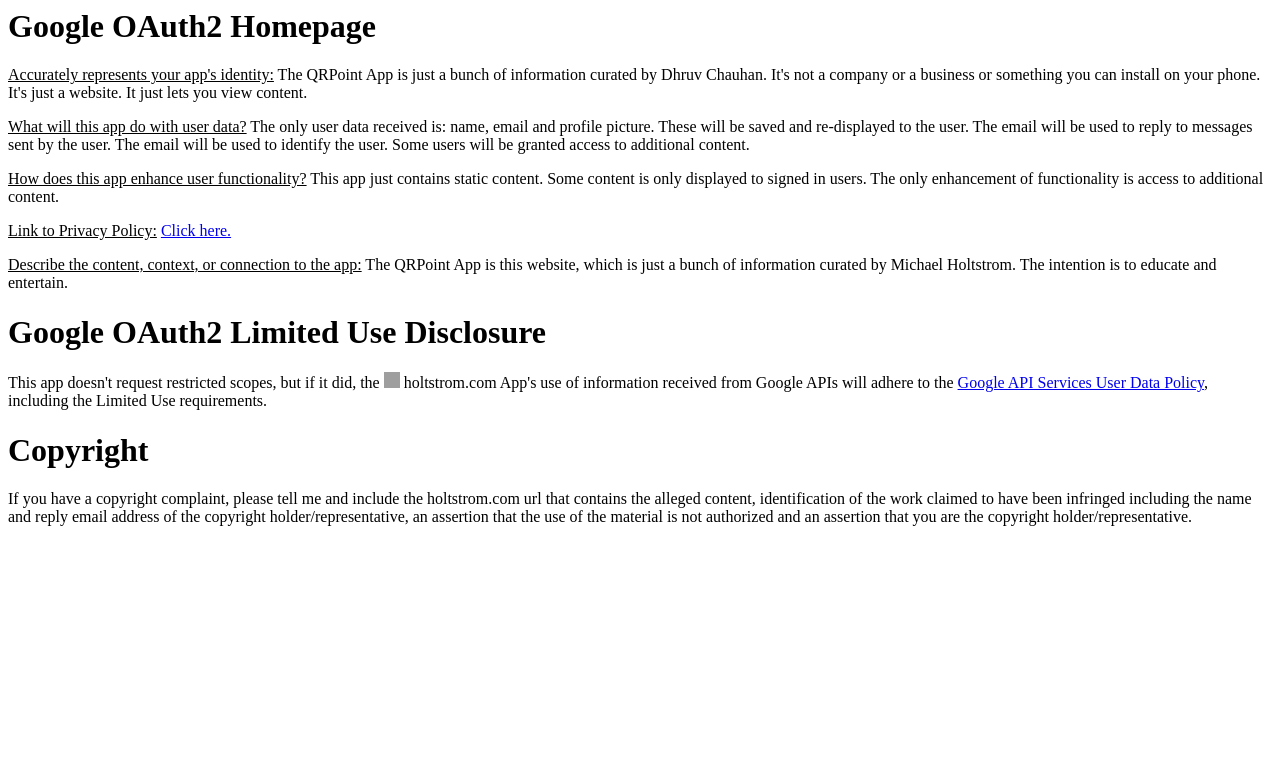
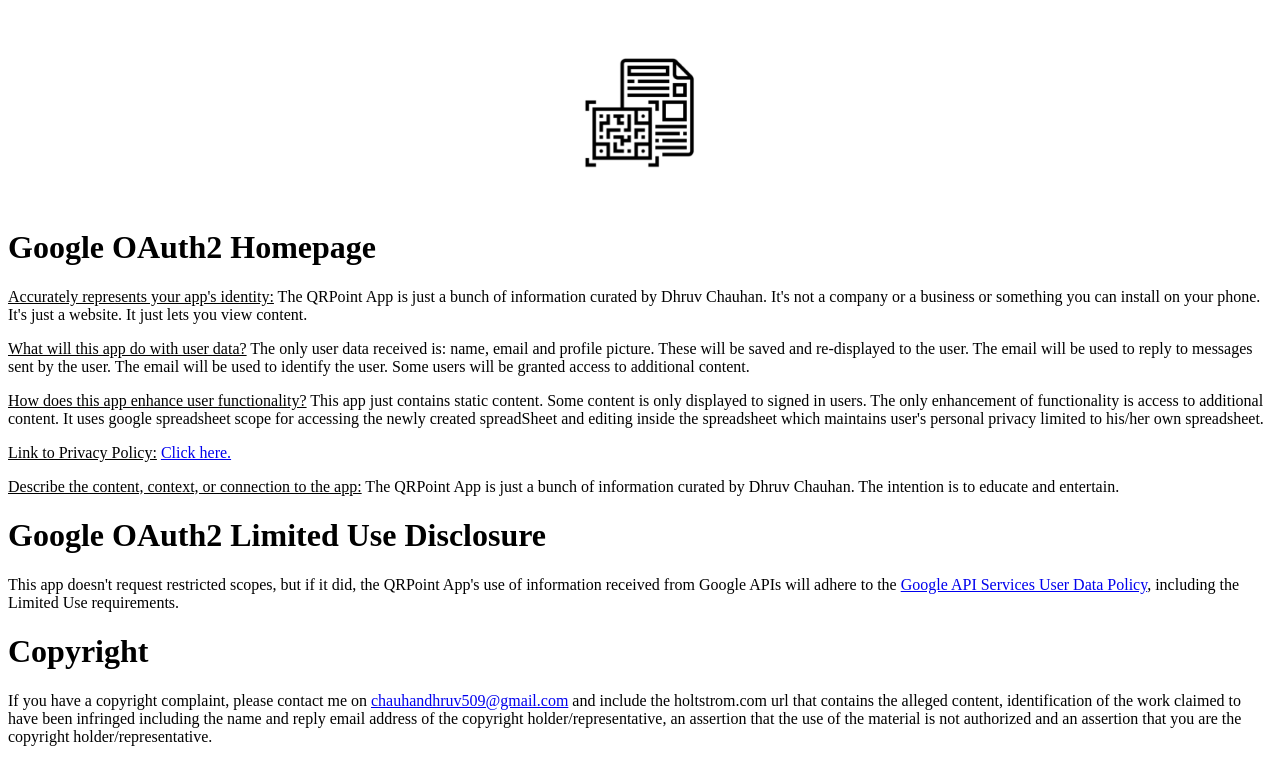
Before and after one commit to DhruvChauhan1306/QRPointAbout, a plain HTML site: page index.html in a window 1280 px wide. Drawn offline with Linux system fonts and the light colour scheme; grey boxes are pictures that could not be loaded.

Commit message:
Modified Basic Information & Added Logo

```diff
--- a/index.html
+++ b/index.html
@@ -1,40 +1,80 @@
+<html>
+<title>
+    QRPoint Homepage
+</title>
+
+<body>
+    <center>
+        <img src="ic_launcher-playstore.png" width="200" height="200" alt="QRPOint Logo"
+            style="align-items: center;justify-content: center;text-align: center;">
+    </center>
+
+    <div>
         <a name="homepage"></a>
         <h1>Google OAuth2 Homepage</h1>
         <p>
- <u>Accurately represents your app's identity:</u> The QRPoint App is just a bunch of information curated by Dhruv Chauhan.
- It's not a company or a business or something you can install on your phone. It's just a website. It just lets you view content.
+            <u>Accurately represents your app's identity:</u> The QRPoint App is just a bunch of information curated by
+            Dhruv
+            Chauhan.
+            It's not a company or a business or something you can install on your phone. It's just a website. It just
+            lets
+            you
+            view content.
         </p>
         <p>
- <u>What will this app do with user data?</u> The only user data received is: name, email and profile picture. These will be saved and re-displayed to the user.
- The email will be used to reply to messages sent by the user. The email will be used to identify the user. Some users will be granted access to additional content.
+            <u>What will this app do with user data?</u> The only user data received is: name, email and profile
+            picture.
+            These
+            will be saved and re-displayed to the user.
+            The email will be used to reply to messages sent by the user. The email will be used to identify the user.
+            Some
+            users will be granted access to additional content.
         </p>
         <p>
- <u>How does this app enhance user functionality?</u> This app just contains static content. Some content is only displayed to signed in users. The only enhancement of
- functionality is access to additional content.
+            <u>How does this app enhance user functionality?</u> This app just contains static content. Some content is
+            only
+            displayed to signed in users. The only enhancement of
+            functionality is access to additional content. It uses google spreadsheet scope for accessing the newly
+            created
+            spreadSheet and editing inside the spreadsheet which maintains user's personal privacy limited to his/her
+            own
+            spreadsheet.
         </p>
         <p>
- <u>Link to Privacy Policy:</u> <a href="https://doc-hosting.flycricket.io/qrpoint-privacy-policy/bed1151d-6178-47ae-9b1a-1a9940758a22/privacy">Click here.</a>
+            <u>Link to Privacy Policy:</u> <a
+                href="https://doc-hosting.flycricket.io/qrpoint-privacy-policy/bed1151d-6178-47ae-9b1a-1a9940758a22/privacy">Click
+                here.</a>
         </p>
         <p>
- <u>Describe the content, context, or connection to the app:</u> The QRPoint App
- is this website, which is just a bunch of information curated by Michael Holtstrom. The intention is to educate and entertain.
+            <u>Describe the content, context, or connection to the app:</u> The QRPoint App is just a bunch of
+            information
+            curated by Dhruv Chauhan. The intention is to educate and
+            entertain.
         </p>
 
         <a name="limitedUse"></a>
         <h1>Google OAuth2 Limited Use Disclosure</h1>
         <p>
- This app doesn't request restricted scopes, but if it did, the <img style="width: 16px; height: 16px;" src="https://holtstrom.com/michael/_framework/_files.7/icon.png"> holtstrom.com App's
- use of information received from Google APIs will adhere to the <a href="https://developers.google.com/terms/api-services-user-data-policy#additional_requirements_for_specific_api_scopes">Google API Services User Data Policy</a>,
+            This app doesn't request restricted scopes, but if it did, the QRPoint App's
+            use of information received from Google APIs will adhere to the <a
+                href="https://developers.google.com/terms/api-services-user-data-policy#additional_requirements_for_specific_api_scopes">Google
+                API Services User Data Policy</a>,
             including the Limited Use requirements.
         </p>
 
         <a name="copyright"></a>
         <h1>Copyright</h1>
         <p>
- If you have a copyright complaint, please <span id="feedback3" class="jsLink">tell me</span> and include
- the holtstrom.com url that contains the alleged content, identification of the work claimed to have been infringed
+            If you have a copyright complaint, please contact me on <a
+                href="mailto:chauhandhruv509@gmail.com">chauhandhruv509@gmail.com</a> and include
+            the holtstrom.com url that contains the alleged content, identification of the work claimed to have been
+            infringed
             including the name and reply email address of the copyright holder/representative, an assertion that
             the use of the material is not authorized and an assertion that you are the
             copyright holder/representative.
         </p>
     </div>
+
+</body>
+
+</html>
```
Also changed, not shown: ic_launcher-playstore.png (added). Lines whose indentation alone changed are shown as unchanged.
